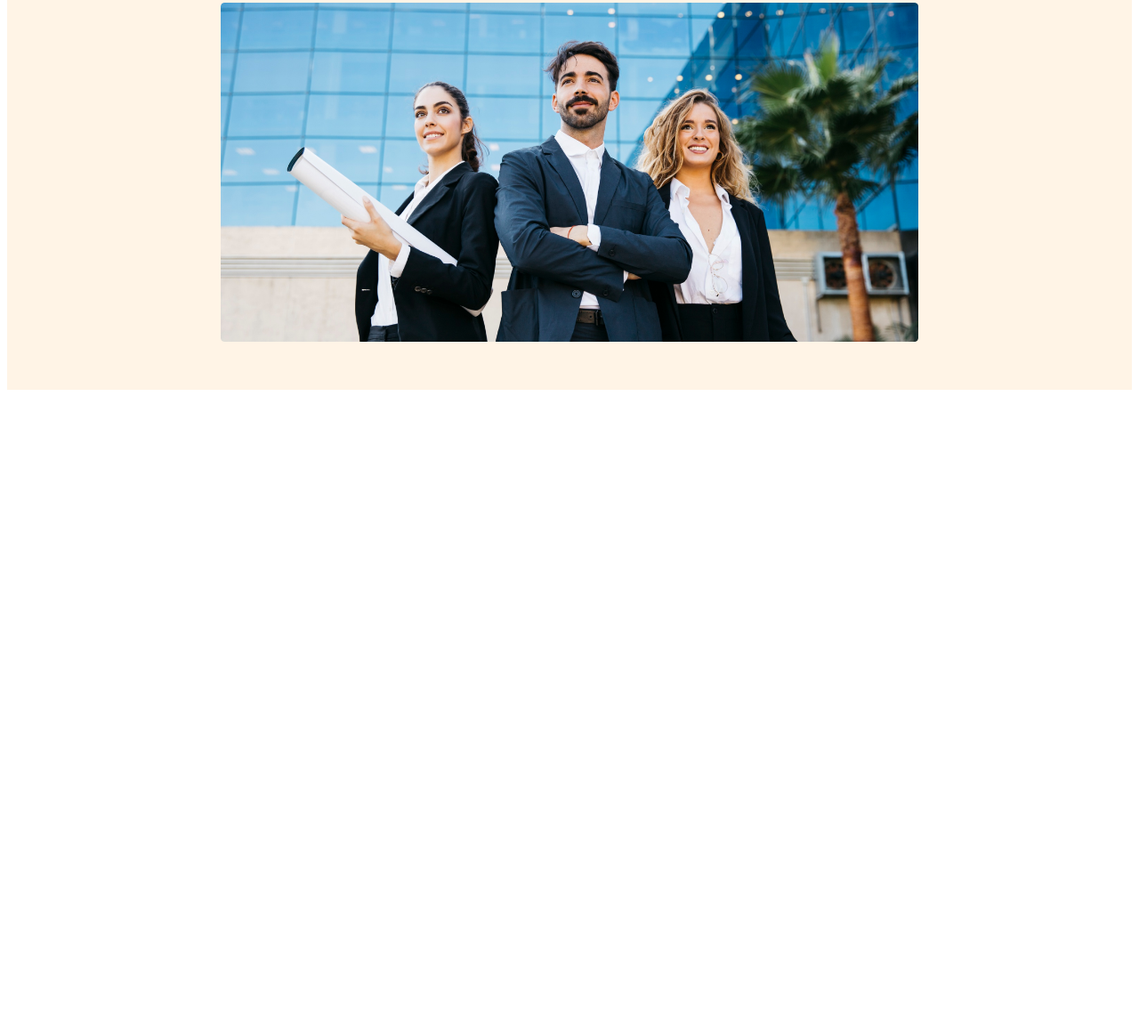
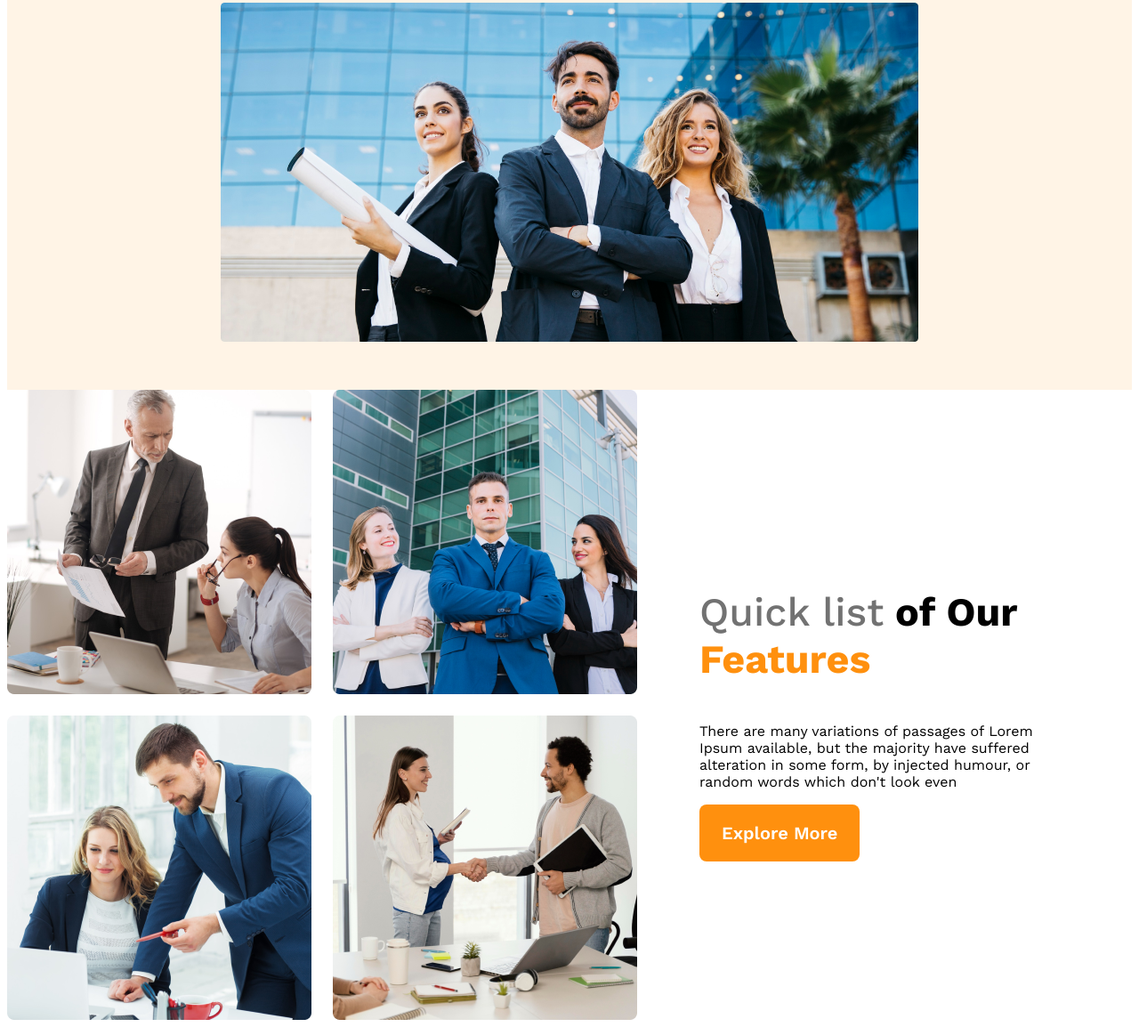
Before and after one commit to TamannaJahan55/g3-architect-website, a plain HTML site: page index.html in a window 1280 px wide. Shown: the part 573-1727 px from the top of the page at 89% size. Before the commit the page ends 1019 px from the top, so only its background shows below. Drawn offline with nearby package versions, Linux system fonts and the light colour scheme.

Commit message:
features content added

```diff
--- a/index.html
+++ b/index.html
@@ -6,6 +6,9 @@
     <title>G3 Architects</title>
     <link rel="stylesheet" href="styles/architect.css">
 </head>
+
+<body>
+    <!-- header start -->
     <header>
         <nav>
             <h3 class="nav-title">G3 Architects</h3>
@@ -25,10 +28,26 @@
             <img src="images/banner.png" alt="">
         </div>
     </header>
+    <!-- header end -->
     <main>
+        <!-- teams section start -->
+        <section class="teams-container">
+            <div class="teams-img-container">
+              <img src="images/team1.png" alt="">
+              <img src="images/team2.png" alt="">
+              <img src="images/team3.png" alt="">
+              <img src="images/team4.png" alt="">
+            </div>
+            <div class="teams-content">
+                <h3 class="teams-title"><span class="quick-list">Quick list</span> <span>of Our</span> <span class="text-features">Features</span></h3>
+                <p class="teams-description">There are many variations of passages of Lorem Ipsum available, but the majority have suffered alteration in some form, by injected humour, or random words which don't look even</p>
+                <button class="btn-primary">Explore More</button>
+            </div>
+        </section>
 
     </main>
     <footer>
 
     </footer>
+</body>
 </html>
--- a/styles/architect.css
+++ b/styles/architect.css
@@ -88,3 +88,35 @@ nav li a{
         flex-direction: column;
     }
 }
+
+/* main styles */
+main{
+    max-width: 1440px;
+    margin: 0 auto;
+}
+
+/* teams styles */
+.teams-container{
+    display: flex;
+    align-items: center;
+}
+.teams-img-container{
+    display: grid;
+    grid-template-columns: repeat(2, 1fr);
+    gap: 1.5rem;
+}
+.teams-content{
+    padding-left: 70px;
+    padding-right: 70px;
+}
+.teams-title{
+    font-size: 2.8rem;
+}
+.teams-title .quick-list{
+    color: #727272;
+    font-weight: 500;
+}
+.teams-title .text-features{
+    color: #FF900E;
+    font-weight: 700;
+}
```
